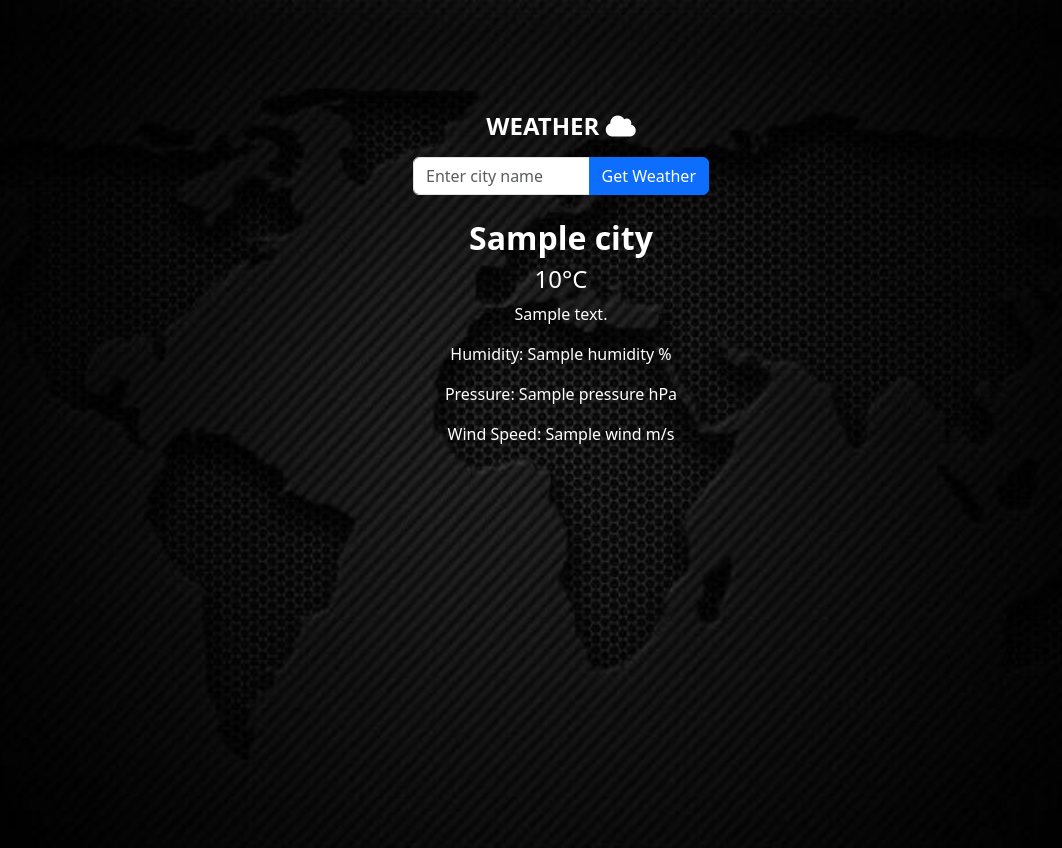
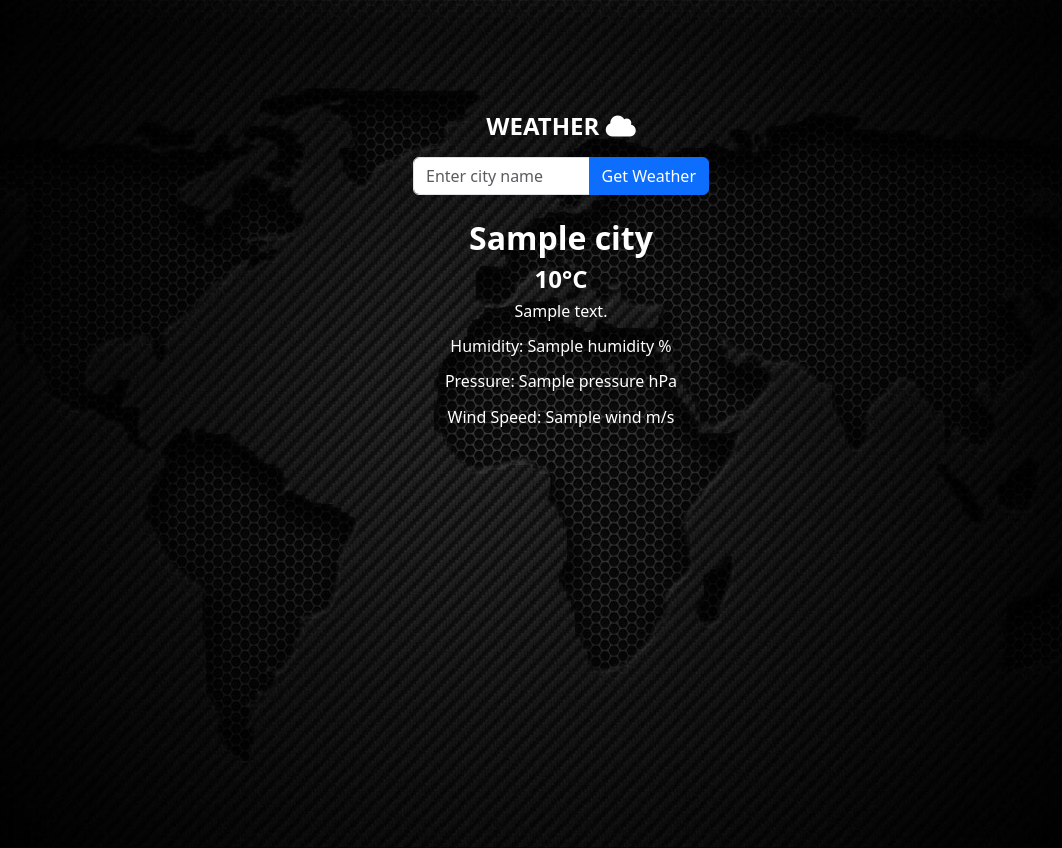
Before and after one commit to abishekbaiju2/Weather-APP, a Django app: template myapp/templates/weather.html in a window 1280 px wide. Shown: the whole page, without its empty margins (79-1141 px from the left). Run offline with Django 5.2, Linux system fonts and the light colour scheme; the template is opened without the code that fills it: most values are stand-ins (such as "Sample title", 1, 10 or a date in 2020).

Commit message:
third commit

```diff
--- a/myapp/templates/weather.html
+++ b/myapp/templates/weather.html
@@ -18,7 +18,7 @@
             height: 100vh;
             width: 100vw;
             overflow: hidden;
-            background-image: url('../static/images/bg.jpg');
+            background-image: url('../static/images/bg1.jpg');
             background-size: 100% 100%;
         }
 
@@ -42,11 +42,13 @@
         {%else%}
         <div class=" text-center mt-4">
             <h2><b>{{weather.city}}</b></h2>
-            <h4>{{weather.temperature}}°C</h4>
-            <p>{{weather.description|capfirst}}</p>
-            <p>Humidity: {{ weather.humidity}} %</p>
-            <p>Pressure: {{ weather.pressure}} hPa</p>
-            <p>Wind Speed: {{weather.wind}} m/s</p>
+            <h4><b>{{weather.temperature}}°C</b></h4>
+            <h6>
+                <p>{{weather.description|capfirst}}</p>
+                <p>Humidity: {{ weather.humidity}} %</p>
+                <p>Pressure: {{ weather.pressure}} hPa</p>
+                <p>Wind Speed: {{weather.wind}} m/s</p>
+            </h6>
         </div>
         {%endif%}
         {%endif%}
```
Also changed, not shown: myapp/static/images/bg.jpg (deleted), myapp/static/images/bg1.jpg (added).
